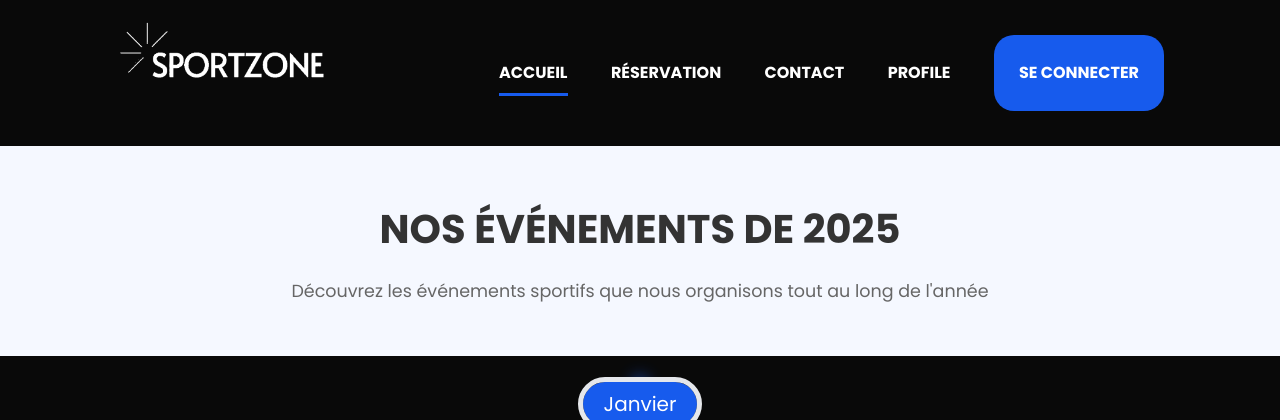
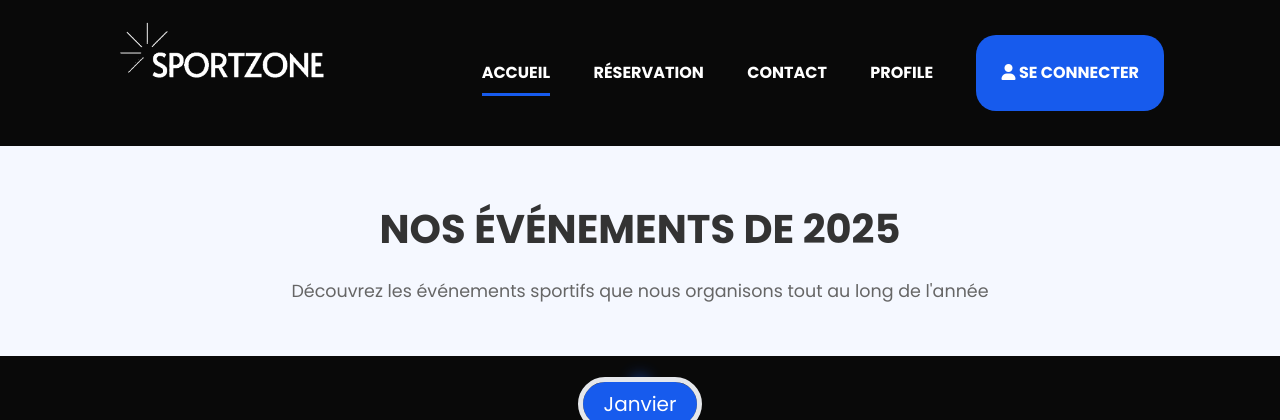
Before and after one commit to trashpcrebirth-DEV/Application-Web-Reservations-, a Node server app: page /AProposEvenement in a window 1280 px wide. Shown: the top 420 px of the page. Run offline with Node 20, Linux system fonts and the light colour scheme; data that the repository does not hold is empty.

Commit message:
icon + header fix

```diff
--- a/public/CSS/header.css
+++ b/public/CSS/header.css
@@ -94,4 +94,8 @@
     text-transform: uppercase;
 }
 
+i{
+    color: white;
+}
+
 /* FIN DU HEADER */
--- a/views/pages/accueil.ejs
+++ b/views/pages/accueil.ejs
@@ -23,7 +23,7 @@
                     de
                     préférence.
                     <br>À
-                    <div class="words-animation">
+                    <div class="mots-animation">
                         <span>votre terrain</span>
                         <span>votre horaire</span>
                         <span>votre moment</span>
@@ -86,7 +86,7 @@
                         vous trouverez toujours une occasion de jouer et de vous améliorer.
                     </p>
                 </div>
-                <a href="/reservation" class="bouton-reservation">RÉSERVER MAINTENANT!</a>
+                <a href="/reservation" class="bouton-reservation"><i class="fa-solid fa-calendar"></i> RÉSERVER MAINTENANT!</a>
         </section>
     <!--FIN DU BODY-->
     <%- include ("../partials/footer.ejs") %>
--- a/views/partials/header.ejs
+++ b/views/partials/header.ejs
@@ -2,6 +2,7 @@
     <meta charset="UTF-8">
     <meta name="viewport" content="width=device-width, initial-scale=1.0">
     <link rel="stylesheet" href="/CSS/header.css">
+    <link rel="stylesheet" href="https://cdnjs.cloudflare.com/ajax/libs/font-awesome/6.0.0/css/all.min.css"> <!-- https://stackoverflow.com/questions/71201741/how-to-use-font-awesome-6-icons -->
 </head>
 
 <body style="background-color: #090909;">
@@ -21,7 +22,7 @@
                 <li class="<%= activePage === 'contact' ? 'bar-page-actuel' : '' %>"><a href="/contact">Contact</a></li>
                 <li><a href="/profile"><span>Profile</span></a></li>
                 <a href="/connexion">
-                    <li class="boite-bleu">Se connecter</li>
+                    <li class="boite-bleu"><i class="fa-solid fa-user"></i>             Se connecter</li>
                 </a>
             </ul>
         </div>
```
Also changed, not shown: public/CSS/accueil.css (+11 -6 lines).
